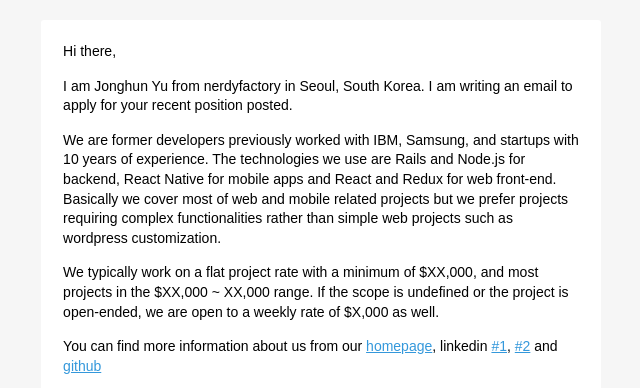
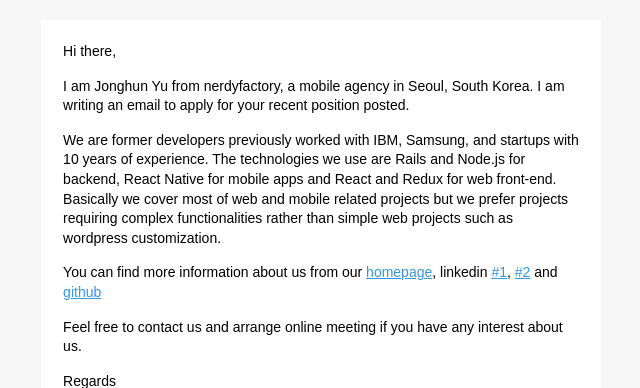
Before and after one commit to JonghunYu/spamer, a website: page application.html in a window 1280 px wide. Shown: the top 388 px of the page, without its empty margins (323-963 px from the left). Drawn offline with Linux system fonts and the light colour scheme.

Commit message:
changed application email

```diff
--- a/application.html
+++ b/application.html
@@ -257,9 +257,8 @@
                     <tr>
                       <td>
                         <p>Hi there,</p>
-                        <p>I am Jonghun Yu from nerdyfactory in Seoul, South Korea. I am writing an email to apply for your recent position posted.</p>
+                        <p>I am Jonghun Yu from nerdyfactory, a mobile agency in Seoul, South Korea. I am writing an email to apply for your recent position posted.</p>
                         <p>We are former developers previously worked with IBM, Samsung, and startups with 10 years of experience. The technologies we use are Rails and Node.js for backend, React Native for mobile apps and React and Redux for web front-end. Basically we cover most of web and mobile related projects but we prefer projects requiring complex functionalities rather than simple web projects such as wordpress customization.</p>
-                        <p>We typically work on a flat project rate with a minimum of $XX,000, and most projects in the $XX,000 ~ XX,000 range. If the scope is undefined or the project is open-ended, we are open to a weekly rate of $X,000 as well.</p>
                         <p>You can find more information about us from our
                           <a href="https://nerdyfactory.com">homepage</a>,
                           linkedin <a href="https://www.linkedin.com/in/vinay-ramachandra-6252697">#1</a>,
```
